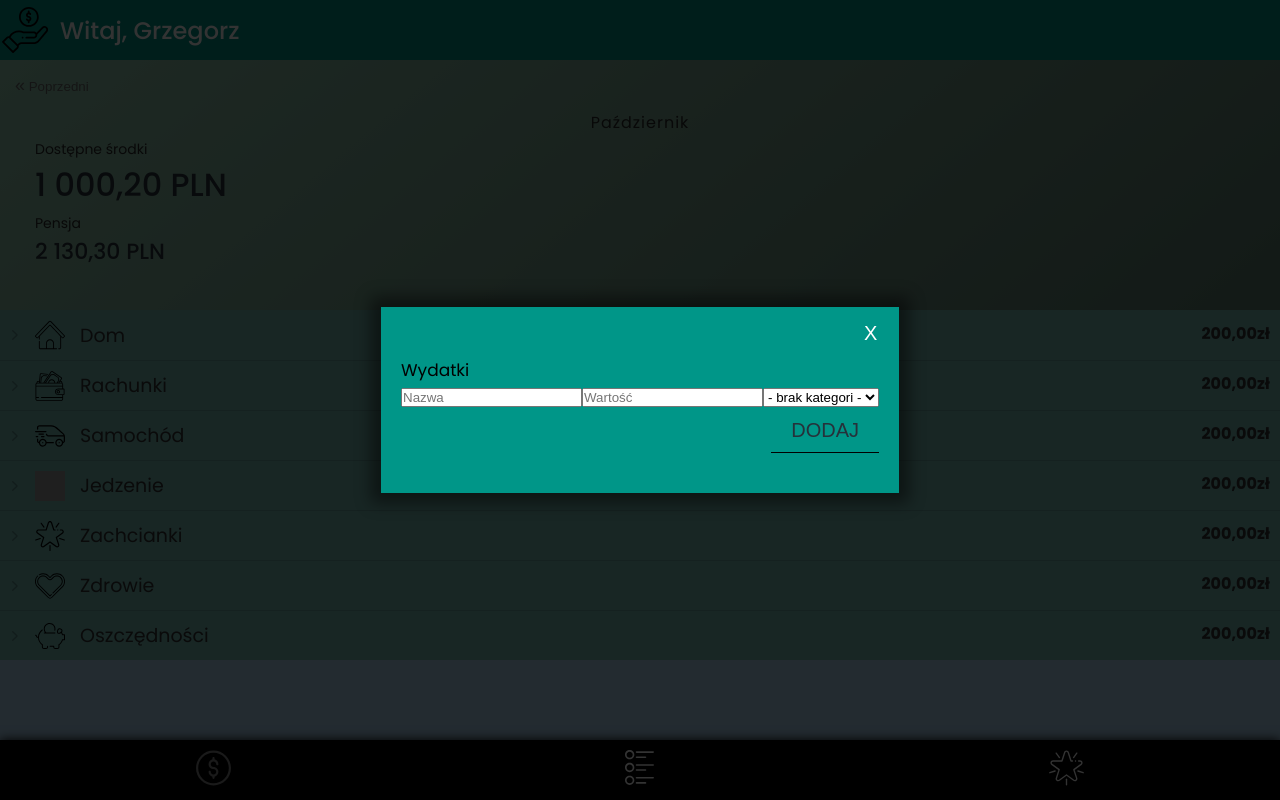
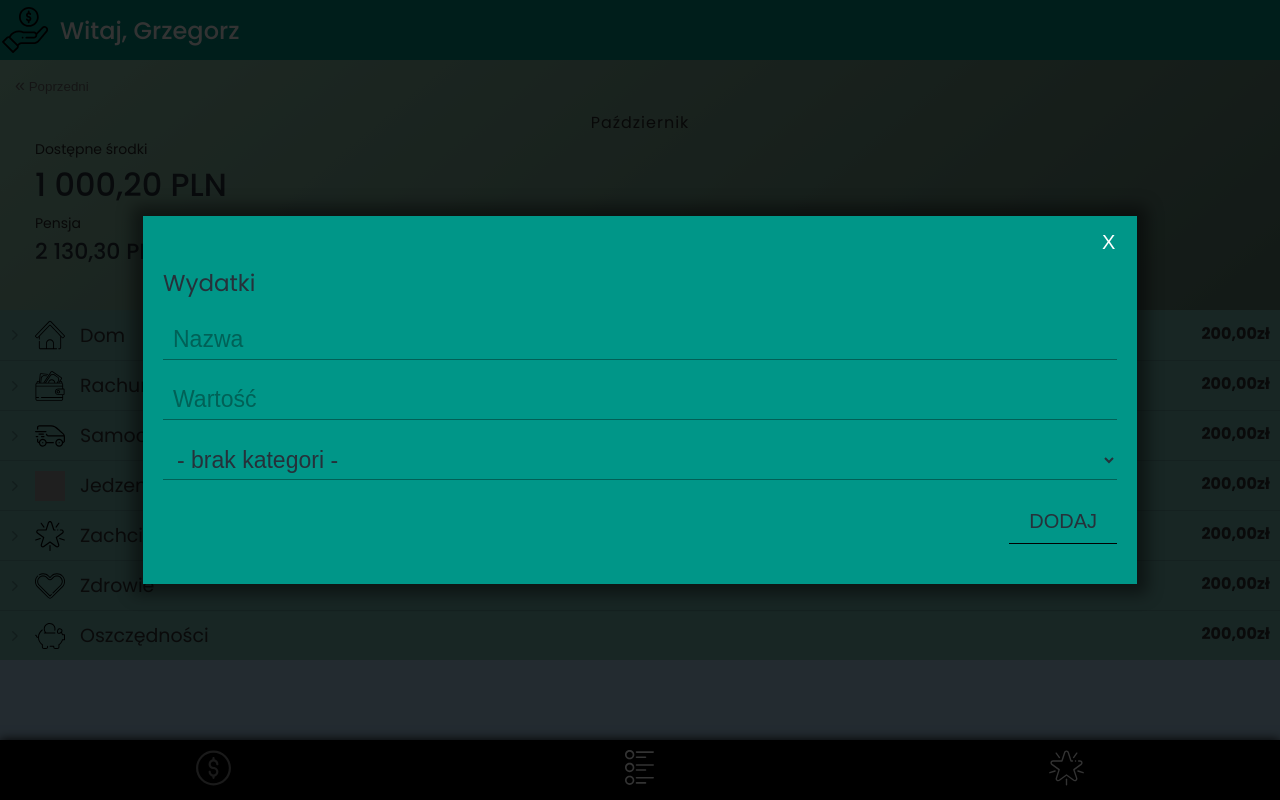
Before and after one commit to ErykFryderyk/finance-manager-app, a Vue app: page / in a window 1280 px wide. Built offline with nearby package versions, Linux system fonts and the light colour scheme; grey boxes are pictures that could not be loaded.

Commit message:
add style class to elemets

```diff
--- a/src/components/ModalAddItem.vue
+++ b/src/components/ModalAddItem.vue
@@ -1,15 +1,17 @@
 <template>
+  <!-- eslint-disable max-len -->
   <div class="modal-wrapper">
     <div class="modal">
       <div class="modal__btn-box">
         <button class="modal__btn modal__close-btn">X</button>
       </div>
       <div class="modal__box">
-        <p>Wydatki</p>
-        <input type="text" placeholder="Nazwa" name="name-item">
-        <input type="number" placeholder="Wartość" name="value-item">
-        <select name="" id="">
+        <p class="modal__text-info">Wydatki</p>
+        <input class="input-text input-text__modal" type="text" placeholder="Nazwa" name="name-item">
+        <input class="input-text input-text__modal" type="number" placeholder="Wartość" name="value-item">
+        <select class="input-text input-text__modal" name="" id="">
           <option value="">- brak kategori -</option>
+          <option value="">Dom</option>
         </select>
         <div class="modal__add-btn-box">
           <button class="btn__add-budget-btn">DODAJ</button>
@@ -72,6 +74,34 @@ export default {
       display: flex;
       justify-content: flex-end;
     }
+    &__text-info{
+      font-size: 23px;
+      margin-bottom: 20px;
+      color: #26313a;
+    }
+  }
+  .input-text{
+    background:transparent;
+    border: none;
+
+    &__modal{
+      width: 100%;
+      height: 40px;
+      border-bottom: 1px #016157 solid;
+      margin-bottom: 20px;
+      font-size: 23px;
+      color: #26313a;
+      padding: 0 50px 0 10px;
+      outline: none;
+      transition: box-shadow .3s ease;
+
+      &:focus{
+        box-shadow: 0px 10px 10px -11px #016157;
+      }
+      &::placeholder{
+        color: #016157;
+      }
+    }
   }
   .btn__add-budget-btn{
     background-color: transparent;
```
